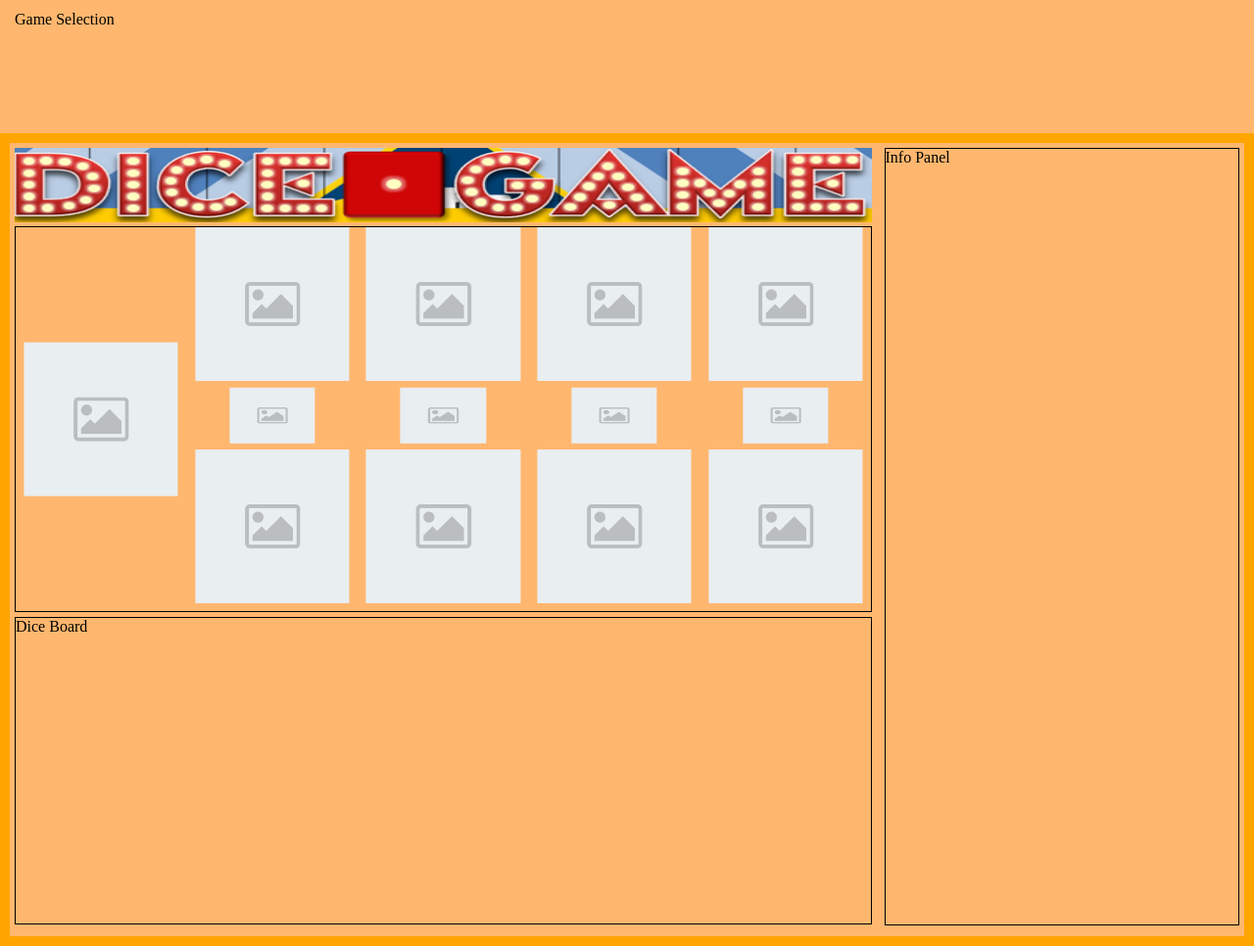
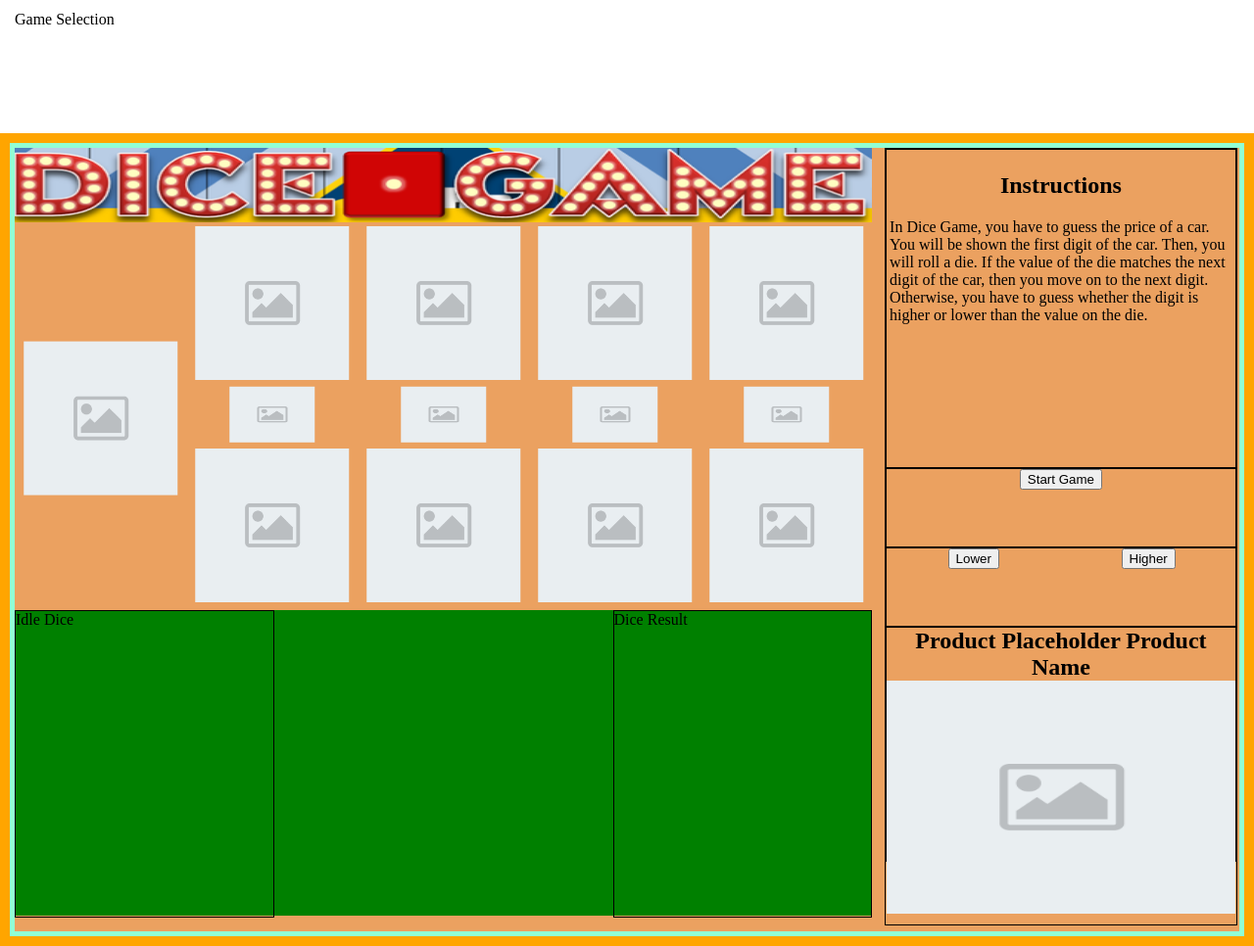
Before and after one commit to trev155/ActIsRight, a React app: page / in a window 1280 px wide. Shown: the part 53-1019 px from the top of the page at 98% size. Built offline with nearby package versions, Linux system fonts and the light colour scheme.

Commit message:
Styling for the InfoPanel

```diff
--- a/app/assets/css/style.css
+++ b/app/assets/css/style.css
@@ -1,7 +1,6 @@
 /* --- BODY --- */
 body {
     margin: 0;
-    background-color: rgba(255, 153, 51, 0.7);
 }
 
 /* --- HEADER --- */
@@ -38,44 +37,48 @@ body {
     border: 10px solid orange;
     padding: 5px;
     height: 800px;
+    background-color: rgba(133, 255, 209, 0.9);     /* Default Background Color */
 }
 
 /* --- DICE GAME --- */
 /* Main Containers */
 .DiceGame {
+    width: 100%;
     height: 100%;
+    background-color: rgb(235, 161, 96);
 }
 
 .DiceGame .left {
+    width: 70%;
     height: 100%;
-    width: 70%;
     float: left;
 }
 
 .DiceGame .right {
+    width: 29%;
     height: 100%;
-    width: 29%;
     float: right;
 }
 
 .DiceGame .banner {
+    width: 100%;
     height: 10%;
 }
 
 .DiceGame .NumberDisplayBoard {
-    margin: 0 0 5px 0;
-    border: 1px solid black;
+    width: 100%;
     height: 49%;
 }
 
 .DiceGame .DiceBoard {
-    border: 1px solid black;
+    width: 100%;
     height: 39%;
 }
 
 .DiceGame .InfoPanel {
+    width: 99%;
+    height: 99%;
     border: 1px solid black;
-    height: 99%;
 }
 
 /* Number Display Board */
@@ -86,6 +89,7 @@ body {
 }
 
 .DiceGame .NumberDisplayBoard .col .NumberPanel {
+    width: 100%;
     height: 40%;
 }
 
@@ -121,3 +125,76 @@ body {
     width: 100%;
     height: 80%;
 }
+
+/* Dice Board */
+.DiceGame .DiceBoard {
+    background-color: green;
+}
+
+.DiceGame .DiceBoard .idleDice {
+    width: 30%;
+    height: 100%;
+    float: left;
+    border: 1px solid black;
+}
+
+.DiceGame .DiceBoard .diceResult {
+    width: 30%;
+    height: 100%;
+    float: right;
+    border: 1px solid black;
+}
+
+/* Info Panel */
+.DiceGame .InfoPanel .instructions {
+    height: 40%;
+    padding: 1%;
+    border: 1px solid black;
+}
+
+.DiceGame .InfoPanel .instructions h2 {
+    text-align: center;
+}
+
+.DiceGame .InfoPanel .buttonSet1 {
+    height: 10%;
+    border: 1px solid black;
+}
+
+.DiceGame .InfoPanel .buttonSet1 .startButton {
+    text-align: center;
+}
+
+.DiceGame .InfoPanel .buttonSet2 {
+    height: 10%;
+    border: 1px solid black;
+}
+
+.DiceGame .InfoPanel .buttonSet2 .lowerButton {
+    width: 50%;
+    height: 100%;
+    float: left;
+    text-align: center;
+}
+
+.DiceGame .InfoPanel .buttonSet2 .higherButton {
+    width: 50%;
+    height: 100%;
+    float: left;
+    text-align: center;
+}
+
+.DiceGame .InfoPanel .product {
+    height: 30%;
+    border: 1px solid black;
+}
+
+.DiceGame .InfoPanel .product h2 {
+    margin: 0 auto;
+    text-align: center;
+}
+
+.DiceGame .InfoPanel .product img {
+    width: 100%;
+    height: 100%;
+}
--- a/app/components/DiceBoard.js
+++ b/app/components/DiceBoard.js
@@ -4,7 +4,12 @@ export class DiceBoard extends React.Component {
     render() {
         return (
             <div className="DiceBoard">
-                Dice Board
+                <div className="idleDice">
+                    Idle Dice
+                </div>
+                <div className="diceResult">
+                    Dice Result
+                </div>
             </div>
         );
     }
--- a/app/components/InfoPanel.js
+++ b/app/components/InfoPanel.js
@@ -4,7 +4,32 @@ export class InfoPanel extends React.Component {
     render() {
         return (
             <div className="InfoPanel">
-                Info Panel
+                <div className="instructions">
+                    <h2>Instructions</h2>
+                    <p>
+                    In Dice Game, you have to guess the price of a car. You will be shown the first digit of the
+                    car. Then, you will roll a die. If the value of the die matches the next digit of the car,
+                    then you move on to the next digit. Otherwise, you have to guess whether the digit is higher
+                    or lower than the value on the die.
+                    </p>
+                </div>
+                <div className="buttonSet1">
+                    <div className="startButton">
+                        <button>Start Game</button>
+                    </div>
+                </div>
+                <div className="buttonSet2">
+                    <div className="lowerButton">
+                        <button>Lower</button>
+                    </div>
+                    <div className="higherButton">
+                        <button>Higher</button>
+                    </div>
+                </div>
+                <div className="product">
+                    <h2>Product Placeholder Product Name</h2>
+                    <img src="/app/assets/img/placeholder.png"/>
+                </div>
             </div>
         );
     }
```
Also changed, not shown: README.md.
